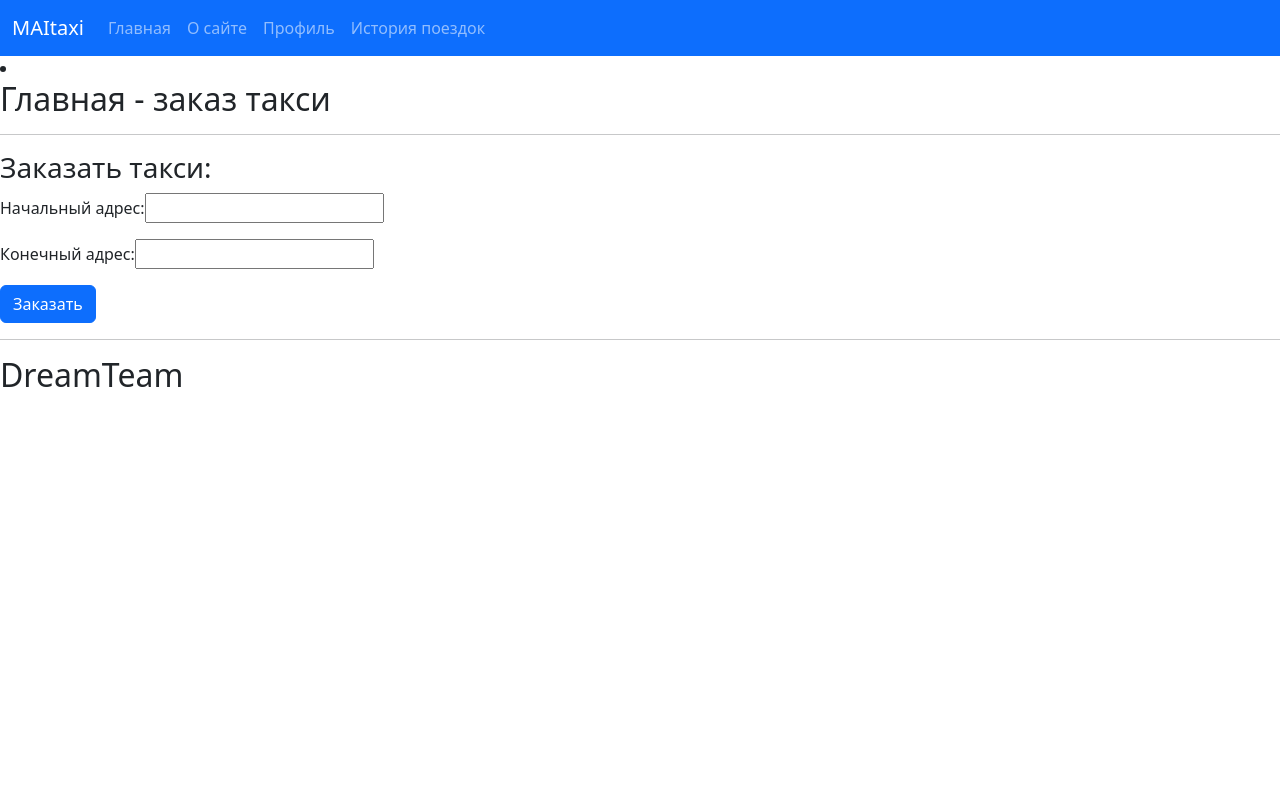
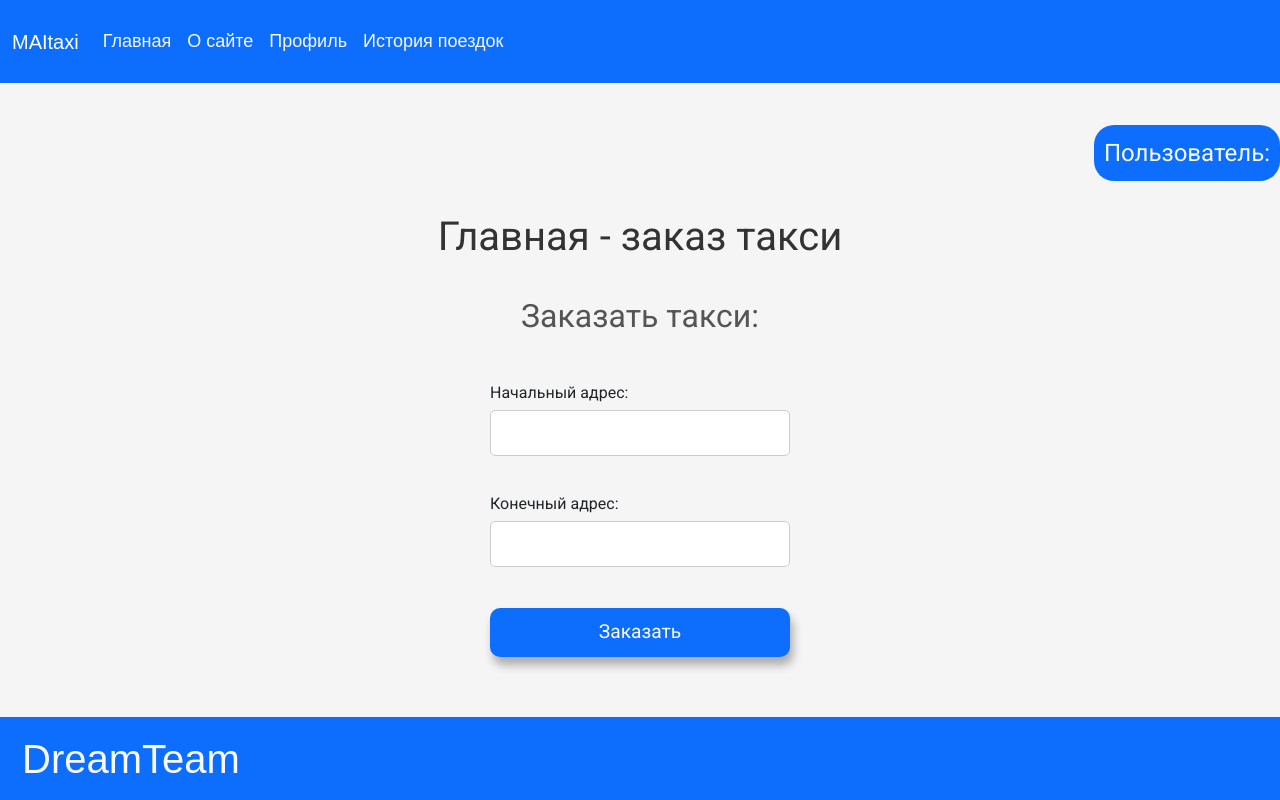
Before and after one commit to egorus1442/ItProjectTaxiDjango, a Django app: page /home/ in a window 1280 px wide. Run offline with Django 5.2, Linux system fonts and the light colour scheme.

Commit message:
Update for old css

```diff
--- a/main/maitaxi/static/maitaxi/css/base.css
+++ b/main/maitaxi/static/maitaxi/css/base.css
@@ -0,0 +1,83 @@
+* {
+    margin: 0;
+    padding: 0;
+}
+
+body {
+    font-family: 'Tenor Sans', sans-serif;
+    margin: 0;
+    padding: 0;
+    display: flex;
+    flex-direction: column;
+    align-items: center;
+    justify-content: center;
+    height: 100vh;
+    background-color: #f5f5f5;
+    position: relative;
+    padding-top: 60px;
+}
+
+header {
+    position: fixed;
+    top: 0;
+    width: 100%;
+    background: blue;
+    z-index: 3;
+}
+
+.bg-primary {
+    height: 83px;
+}
+
+.navbar-brand {
+    font-size: 1.5em;
+    font-family: 'Raleway', sans-serif;
+}
+
+.navbar-nav .nav-item .nav-link {
+    font-size: 18px;
+    color: ghostwhite;
+    font-family: 'Raleway', sans-serif;
+    border-radius: 10px;
+}
+
+.navbar-nav .nav-item .nav-link:hover {
+    background: ghostwhite;
+    transition: 0.5s;
+    color: black;
+}
+
+footer {
+    position: fixed;
+    bottom: 0;
+    left: 0;
+    width: 100%;
+    background: #0d6efd;
+    color: ghostwhite;
+    text-align: center;
+    padding: 20px 0;
+    display: flex;
+    justify-content: flex-start;
+    align-items: center;
+    padding-left: 20px;
+    height: 83px;
+}
+
+footer h2 {
+    font-family: 'Raleway', sans-serif;
+    margin: 0;
+    margin-right: 1400px;
+    color: ghostwhite;
+}
+
+hr {
+    border: 1px solid #ccc;
+    width: 100%;
+    margin: 0;
+    filter: opacity(0);
+}
+
+body::after {
+    bottom: 50px;
+    filter: opacity(0);
+}
--- a/main/maitaxi/static/maitaxi/css/home.css
+++ b/main/maitaxi/static/maitaxi/css/home.css
@@ -2,11 +2,8 @@
     margin: 0;
     padding: 0;
 }
-a {
-    text-decoration: none;
-}
 
-main {
+body {
     font-family: 'Tenor Sans', sans-serif;
     margin: 0;
     padding: 0;
@@ -19,110 +16,65 @@ main {
     position: relative;
 }
 
-header {
-    position: fixed;
+body::before,
+body::after {
+    content: '';
     width: 100%;
-    background: #212121;
-    z-index: 3;
-}
-.logo {
-    background: #212121;
-    display: inline-block;
     height: 50px;
-    padding: 0 10px;
-}
-.logo img {
-    height: 30px;
-    margin-top: 10px;
-    filter: invert(100%);
-}
-header img {
-    width: 30px;
+    background-color: #212121;
+    position: absolute;
+    left: 0;
 }
 
-.menu {
-    background: #212121;
-    display: inline-block;
+body::before {
+    top: 0;
+}
+
+body::after {
+    bottom: 0;
+}
+
+h2 {
+    color: #333;
+    font-size: 2.5em;
+    margin: 0.5em 0;
+    font-family: 'Roboto', sans-serif;
+    font-weight: 400;
+}
+
+h3 {
+    color: #555;
+    font-size: 2em;
+    margin: 0.5em 0;
+    font-family: 'Roboto', sans-serif;
+    font-weight: 400;
+}
+
+li {
     list-style: none;
-    vertical-align: top;
-    font-size: 0;
-    z-index: 4;
-}
-.menu li>a {
-    z-index: 1000;
-    position: relative;
-    background: #212121;
-}
-.menu nav {
-    position: absolute;
-    background: #212121;
-    transform: translateY(-100%);
-    transition: 0.3s;
-}
-.menu nav a {
-    display: block !important;
-    text-decoration: none;
+    font-size: 1.5em;
+    margin: 0.5em 0;
+    font-family: 'Roboto', sans-serif;
+    font-weight: 400;
+    /* margin-left: auto; */
+    /* margin-top: 10px; */
+    border-radius: 30px;
+    background: #0d6efd;
     color: ghostwhite;
 }
-.menu li {
-    display: inline-block;
-    background: #212121;
-}
-.menu li a {
-    line-height: 50px;
-    display: inline-block;
-    padding: 0 30px;
-    font-size: 18px;
-    text-decoration: none;
+
+.polzovatel {
+    background: #0d6efd;
     color: ghostwhite;
-    font-family: 'Raleway', sans-serif;
-    background: #212121;
-}
-.menu li a:hover {
-    background: #424242;
-    /* color: #212121; */
-    transition: 0.2s;
-}
-.menu li:hover nav {
-    transform: translateY(0);
-}
-.contact {
-    float: right;
-}
-#phone h2 {
-    display: inline-block;
-    background: #212121;
-    line-height: 50px;
-    vertical-align: top;
-    padding: 0 10px;
-}
-#phone {
-    text-decoration: none;
-    color: ghostwhite;
-    font-family: 'Montserrat', sans-serif;
-}
-#phone img {
-    height: 30px;
-    margin-top: 10px;
-    filter: invert(100%);
+    border-radius: 20px;
+    padding: 10px;
+    margin-left: auto;
 }
 
-.helpButton {
-    border: 2px solid ghostwhite;
-    line-height: 30px;
-    display: inline-block;
-    margin-top: 10px;
-    vertical-align: top;
-    padding: 0 20px;
-    margin-left: 10px;
-    font-size: 18px;
-    text-decoration: none;
-    color: ghostwhite;
-    font-family: 'Raleway', sans-serif;
-}
-.helpButton:hover {
-    background: #424242;
-    transition: 0.3s;
+hr {
+    width: 100%;
+    border: 1px solid #ccc;
+    margin: 1em 0;
 }
 
 form {
@@ -134,67 +86,43 @@ form {
     width: 300px;
 }
 
-form p {
+form label {
     width: 100%;
-    margin: 10px 0;
+    margin: 10px 0 5px;
+    text-align: left;
+    font-family: 'Roboto', sans-serif;
 }
 
 form input {
-    width: 100%;
+    width: 300px;
     padding: 10px;
-    margin: 5px 0;
+    margin-bottom: 10px;
     border: 1px solid #ccc;
     border-radius: 5px;
     font-size: 1em;
 }
 
-form button {
-    width: 100%;
+.btn-btn-primary {
+    width: 300px;
     padding: 10px;
     margin-top: 15px;
-    background: ghostwhite;
-    color: black;
+    margin-bottom: 10px;
+    background: #0d6efd;
+    color: ghostwhite;
     border: none;
     border-radius: 10px;
+    text-decoration: none;
+    font-family: 'Roboto', sans-serif;
     font-size: 1.2em;
     cursor: pointer;
     transition: 0.3s;
     box-shadow: 3px 8px 10px rgba(0, 0, 0, 0.3);
 }
 
-form button:hover {
-    background-color: ghostwhite;
+.btn-btn-primary:hover {
+    background: ghostwhite;
+    color: black;
     transform: scale(1.05);
     box-shadow: 5px 10px 8px rgba(0, 0, 0, 0.3);
+    transition: 0.5s;
 }
-
-label {
-    float: left;
-    width: 100%;
-    margin: 10px 0 5px;
-    text-align: left;
-    font-family: 'Roboto', sans-serif;
-    margin-top: 15  px;
-}
-
-label:last-of-type {
-    margin-top: 15px;
-}
-
-footer {
-    position: fixed;
-    width: 100%;
-    height: 50px;
-    background-color: #212121;
-    bottom: 0;
-    left: 0;
-    z-index: 3;
-}
-
-h1 {
-    color: #333;
-    font-size: 3em;
-    margin-bottom: 0.5em;
-    font-family: 'Roboto', sans-serif;
-    font-weight: 400;
-}
--- a/main/maitaxi/templates/maitaxi/base.html
+++ b/main/maitaxi/templates/maitaxi/base.html
@@ -3,6 +3,12 @@
 <html lang="en">
 <head>
     <meta charset="UTF-8">
+    <link rel="stylesheet" type="text/css" href="{% static 'maitaxi/css/base.css' %}">
+    <link rel="preconnect" href="https://fonts.gstatic.com">
+    <link href="https://fonts.googleapis.com/css2?family=Tenor+Sans&display=swap" rel="stylesheet">
+    <link rel="preconnect" href="https://fonts.googleapis.com">
+    <link rel="preconnect" href="https://fonts.gstatic.com" crossorigin>
+    <link href="https://fonts.googleapis.com/css2?family=Roboto:ital,wght@0,100;0,300;0,400;0,500;0,700;0,900;1,100;1,300;1,400;1,500;1,700;1,900&display=swap" rel="stylesheet">
     <script src="https://cdn.jsdelivr.net/npm/@popperjs/core@2.11.8/dist/umd/popper.min.js" integrity="sha384-I7E8VVD/ismYTF4hNIPjVp/Zjvgyol6VFvRkX/vR+Vc4jQkC+hVqc2pM8ODewa9r" crossorigin="anonymous"></script>
     <script src="https://cdn.jsdelivr.net/npm/bootstrap@5.3.3/dist/js/bootstrap.min.js" integrity="sha384-0pUGZvbkm6XF6gxjEnlmuGrJXVbNuzT9qBBavbLwCsOGabYfZo0T0to5eqruptLy" crossorigin="anonymous"></script>
     <link href="https://cdn.jsdelivr.net/npm/bootstrap@5.3.3/dist/css/bootstrap.min.css" rel="stylesheet" integrity="sha384-QWTKZyjpPEjISv5WaRU9OFeRpok6YctnYmDr5pNlyT2bRjXh0JMhjY6hW+ALEwIH" crossorigin="anonymous">
@@ -29,7 +35,7 @@
         </div>
     </nav>
         {% endblock mainmenu %}
-     </header>
+    </header>
 
     {% block content%}
     {% endblock content %}
--- a/main/maitaxi/templates/maitaxi/home.html
+++ b/main/maitaxi/templates/maitaxi/home.html
@@ -1,9 +1,16 @@
 {% extends 'maitaxi/base.html' %}
 {% load static %}
 {% block content %}
-<li>{{user.username}}</li>
+<head>
+<link rel="stylesheet" type="text/css" href="{% static 'maitaxi/css/home.css' %}">
+<link rel="preconnect" href="https://fonts.gstatic.com">
+<link href="https://fonts.googleapis.com/css2?family=Tenor+Sans&display=swap" rel="stylesheet">
+<link rel="preconnect" href="https://fonts.googleapis.com">
+<link rel="preconnect" href="https://fonts.gstatic.com" crossorigin>
+<link href="https://fonts.googleapis.com/css2?family=Roboto:ital,wght@0,100;0,300;0,400;0,500;0,700;0,900;1,100;1,300;1,400;1,500;1,700;1,900&display=swap" rel="stylesheet">
+</head>
+<li class="polzovatel">Пользователь: {{user.username}}</li>
 <h2>{{title}}</h2>
-<hr>
 <h3>Заказать такси:</h3>
 <form method="post">
     {% csrf_token %}
@@ -14,6 +21,6 @@
     <p><label for="{{ form.arrival_point.id_for_label }}">{{form.arrival_point.label}}: </label>{{ form.arrival_point}}</p>
     <div>{{ form.arrival_point.errors }}</div>
 
-    <button type="submit" class="btn btn-primary">Заказать</button>
+    <button type="submit" class="btn-btn-primary">Заказать</button>
 </form>
 {% endblock %}
```
Also changed, not shown: main/maitaxi/static/maitaxi/css/about.css (+26 -0 lines), main/maitaxi/static/maitaxi/css/history_trips.css (+20 -0 lines), main/maitaxi/static/maitaxi/css/info_order.css (+8 -0 lines), main/maitaxi/templates/maitaxi/about.html (+14 -6 lines), main/maitaxi/templates/maitaxi/history_trips.html (+11 -3 lines), main/maitaxi/templates/maitaxi/info_order.html (+8 -0 lines), main/maitaxi/migrations/0002_alter_trip_driver.py (added).
